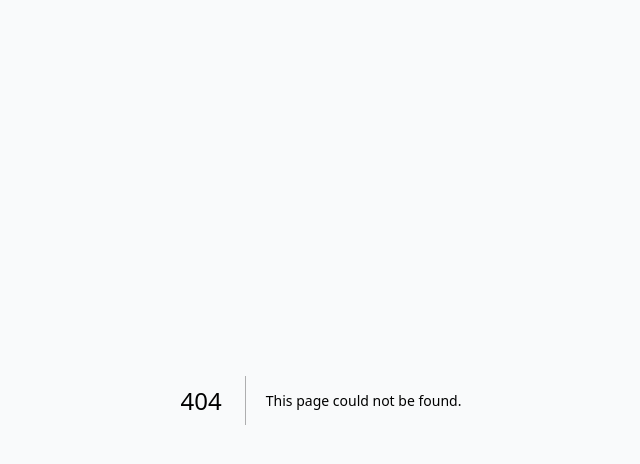
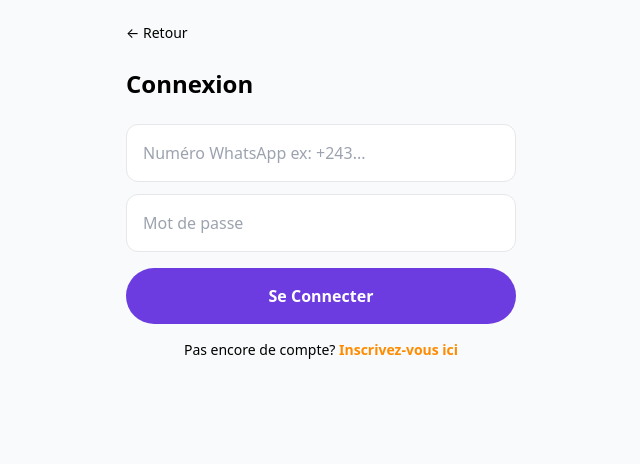
Before and after one commit to kongolokelvin47-cmd/Wenze-pwa, a Next.js app: page /connexion in a window 1280 px wide. Before the commit this address had no page. Shown: the top 464 px of the page, without its empty margins (319-959 px from the left). Built offline with nearby package versions, Linux system fonts and the light colour scheme.

Commit message:
Add Connexion component for user login

```diff
--- /dev/null
+++ b/app/connexion/page.tsx
@@ -0,0 +1,16 @@
+"use client";
+import { useState } from "react";
+import Link from "next/link";
+export default function Connexion() {
+  const [phone, setPhone] = useState("");
+  return (
+    <div className="max-w-[430px] mx-auto min-h-screen p-5">
+      <Link href="/profil" className="text-sm">← Retour</Link>
+      <h1 className="text-2xl font-black mt-6">Connexion</h1>
+      <input value={phone} onChange={e=>setPhone(e.target.value)} placeholder="Numéro WhatsApp ex: +243..." className="w-full border p-4 rounded-xl mt-6" />
+      <input type="password" placeholder="Mot de passe" className="w-full border p-4 rounded-xl mt-3" />
+      <button className="w-full bg-[#6C3CE0] text-white p-4 rounded-full font-bold mt-4">Se Connecter</button>
+      <p className="text-center text-sm mt-4">Pas encore de compte? <Link href="/inscription" className="text-[#FF8C00] font-bold">Inscrivez-vous ici</Link></p>
+    </div>
+  )
+}
```
